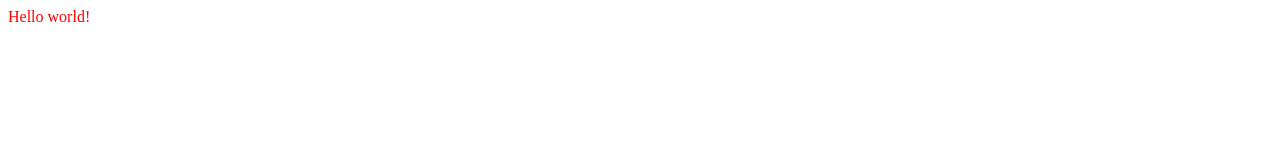
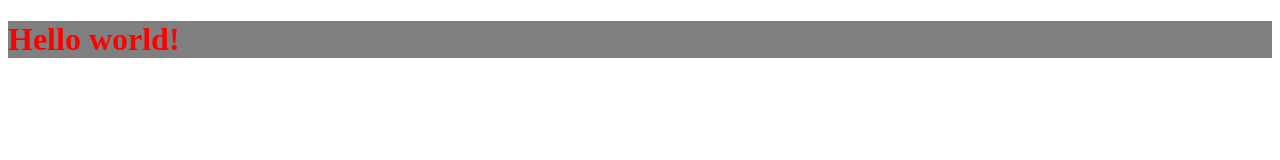
Before and after one commit to Carly7766/portfolio-old, a Gatsby site: page / in a window 1280 px wide. Built offline with nearby package versions, Linux system fonts and the light colour scheme; Gatsby itself is replaced by a stand-in of ours.

Commit message:
add:layout component

```diff
--- /dev/null
+++ b/src/components/layout/index.tsx
@@ -0,0 +1,18 @@
+import React from "react";
+import styled from "@emotion/styled";
+
+class Layout extends React.Component {
+  render() {
+    return (
+      <>
+        <LayoutWrapper>{this.props.children}</LayoutWrapper>
+      </>
+    );
+  }
+}
+
+const LayoutWrapper = styled.div`
+  background-color: #808080;
+`;
+
+export default Layout;
--- a/src/pages/index.tsx
+++ b/src/pages/index.tsx
@@ -1,9 +1,14 @@
 import React from "react";
 import { css } from "@emotion/react";
+import Layout from "../components/layout";
 
 class Index extends React.Component {
   render() {
-    return <div css={HelloWorldCSS}>Hello world!</div>;
+    return (
+      <Layout>
+        <h1 css={HelloWorldCSS}>Hello world!</h1>
+      </Layout>
+    );
   }
 }
 
```
